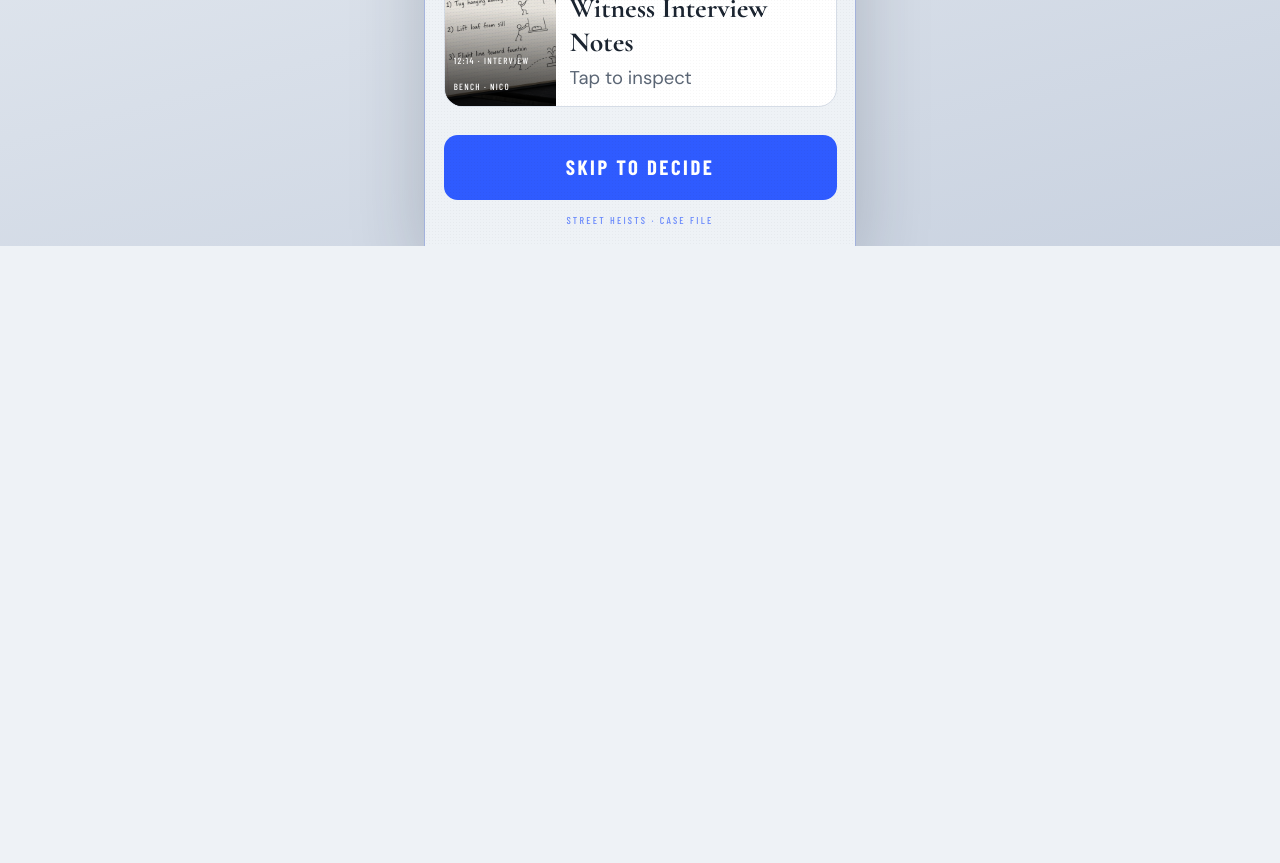
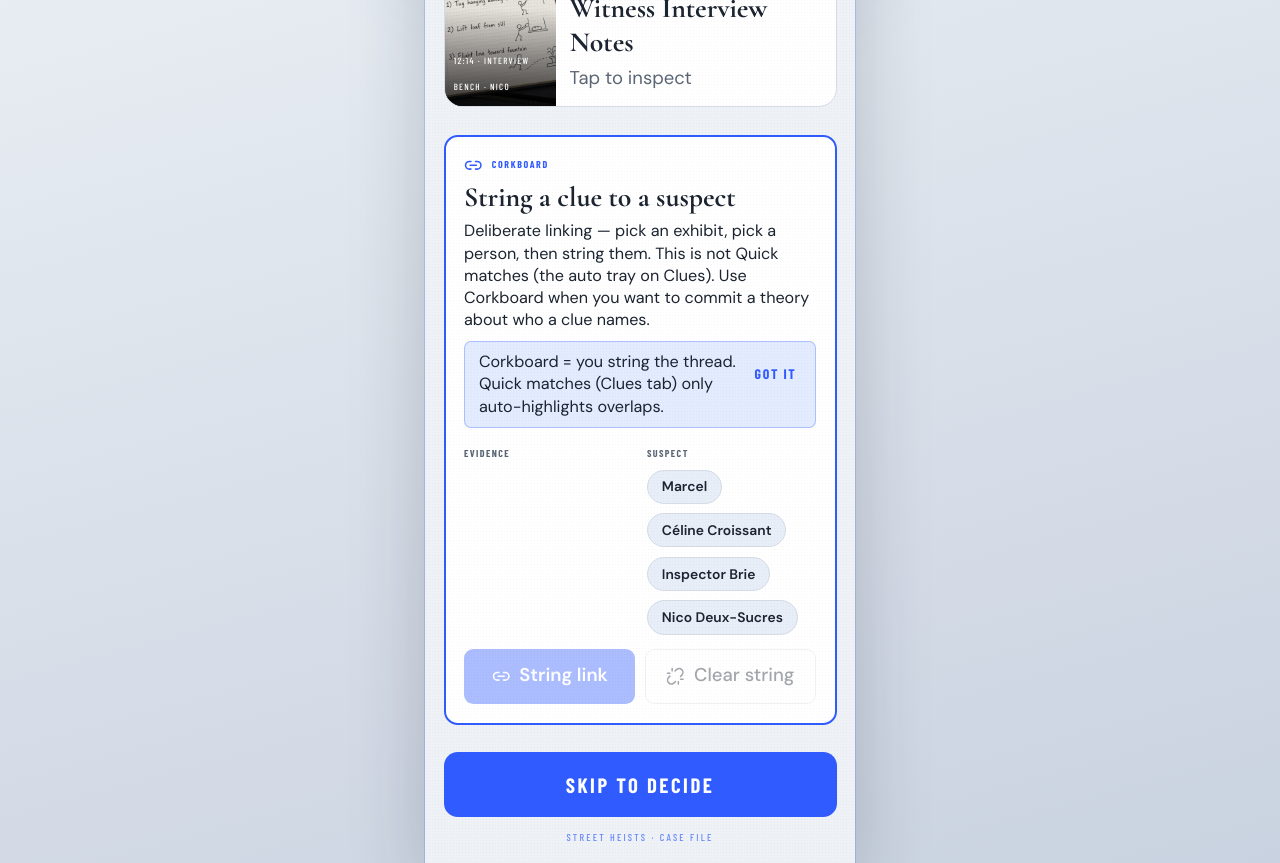
Before and after one commit to jobrandes/StreetHeists, a Next.js app: page /case/pigeon-job/evidence in a window 1280 px wide. Shown: the part 1420-2283 px from the top of the page. Before the commit the page ends 1666 px from the top, so only its background shows below. Built offline with nearby package versions, Linux system fonts and the light colour scheme.

Commit message:
Ship v0.3: evidence page

```diff
--- a/src/app/case/[id]/evidence/page.tsx
+++ b/src/app/case/[id]/evidence/page.tsx
@@ -2,10 +2,14 @@
 
 import { CaseChrome } from "@/components/case-chrome";
 import { EvidenceArt } from "@/components/evidence-art";
+import { ContradictionSpotter } from "@/components/contradiction-spotter";
+import { CorkboardConnect } from "@/components/corkboard";
+import { DeductionChainsPanel } from "@/components/deduction-chains";
 import { EvidenceInspectDialog } from "@/components/evidence-inspect-dialog";
 import { FirstUseTip } from "@/components/first-use-tip";
 import { Button } from "@/components/ui/button";
 import { evidenceKindLabel } from "@/lib/case-journey";
+import { isDeductionUnlocked } from "@/lib/deduction";
 import { isCaseUnlocked } from "@/lib/investigation";
 import { getCase, playableCases } from "@/lib/seed";
 import { useHeists } from "@/lib/store";
@@ -24,6 +28,9 @@ export default function GatherPage() {
     inspectEvidence,
     discoverHotspot,
     queueAnalysis,
+    setCorkLink,
+    markContradiction,
+    revealConceal,
   } = useHeists();
   const progress = caseFile ? progressFor(caseFile.id) : progressFor("missing");
   const progressMap = useMemo(
@@ -138,7 +145,7 @@ export default function GatherPage() {
                     {item.title}
                   </h2>
                   <p className="mt-1 truncate text-base text-muted">
-                    {filed ? item.deduction : "Tap to inspect"}
+                    {filed ? (isDeductionUnlocked(caseFile, progress, item) ? item.deduction : "Takeaway locked — string the corkboard") : "Tap to inspect"}
                   </p>
                 </div>
               </button>
@@ -146,6 +153,23 @@ export default function GatherPage() {
           );
         })}
       </ul>
+
+      <div className="mt-6 space-y-4">
+        <CorkboardConnect
+          caseFile={caseFile}
+          evidence={clues.filter((item) => inspectedIds.includes(item.id))}
+          suspects={caseFile.suspects}
+          links={progress.corkLinks}
+          onLink={(evidenceId, suspectId) => setCorkLink(caseFile.id, evidenceId, suspectId)}
+        />
+        <ContradictionSpotter
+          caseFile={caseFile}
+          inspectedIds={inspectedIds}
+          foundIds={progress.foundContradictionIds}
+          onFound={(id) => markContradiction(caseFile.id, id)}
+        />
+        <DeductionChainsPanel caseFile={caseFile} progress={progress} />
+      </div>
 
       <Button
         asChild
@@ -187,6 +211,7 @@ export default function GatherPage() {
           }}
           discoverHotspot={discoverHotspot}
           queueAnalysis={queueAnalysis}
+          revealConceal={revealConceal}
         />
       ) : null}
     </CaseChrome>
```
